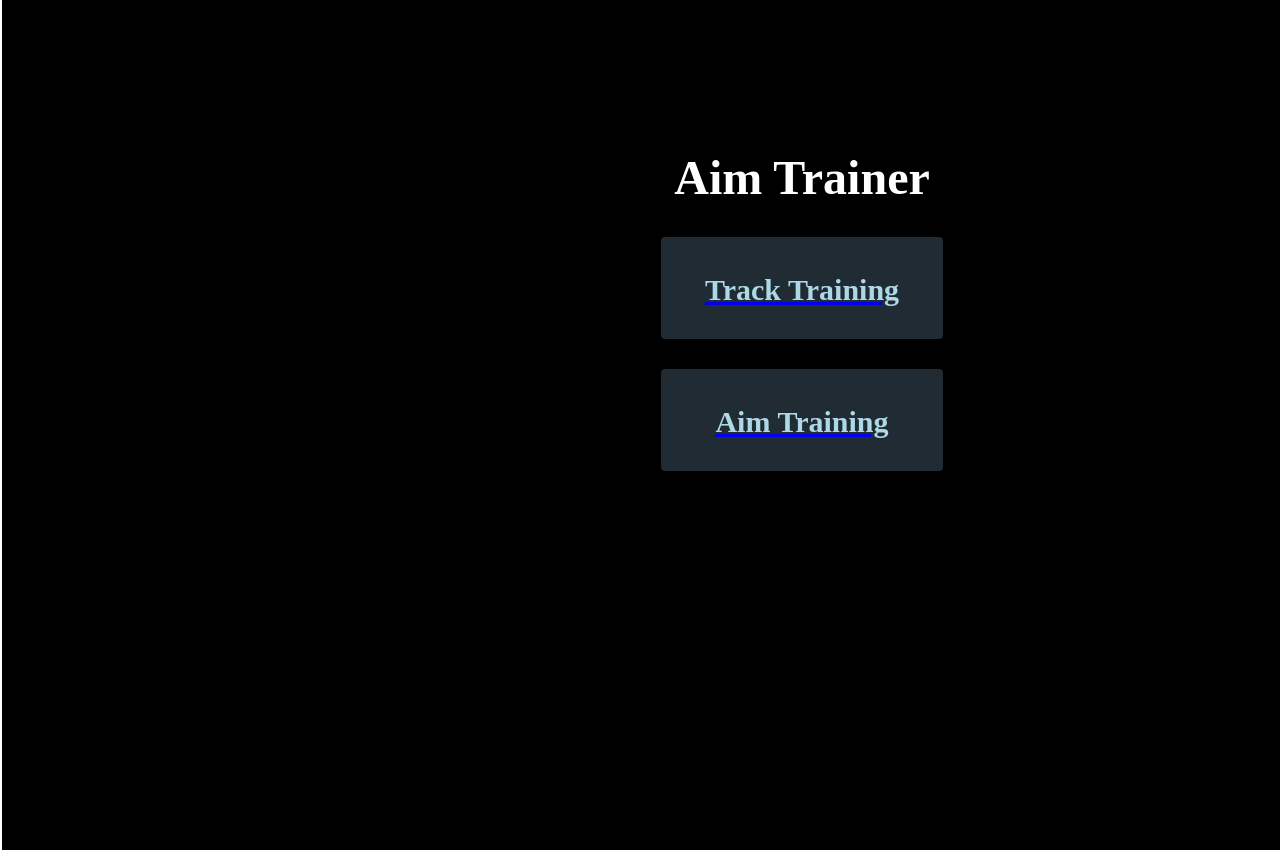
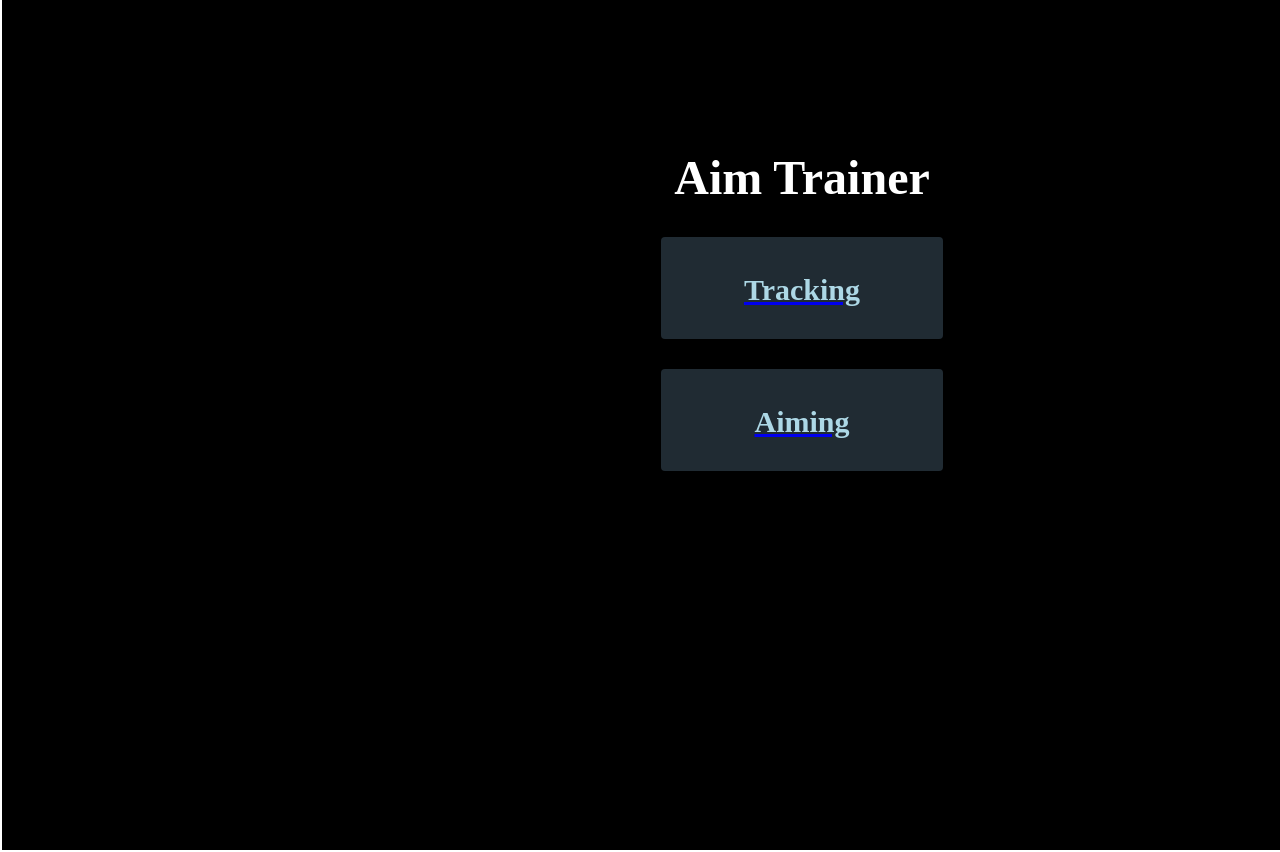
Before and after one commit to hengchang1223/Aim-Trainer, a React (Create React App) app: page /#/ in a window 1280 px wide. Shown: the top 852 px of the page. Built offline with nearby package versions, Linux system fonts and the light colour scheme.

Commit message:
Fix memory leak

```diff
--- a/src/App.js
+++ b/src/App.js
@@ -33,11 +33,11 @@ const App = () => {
                     <div className="container">
                         <h1>Aim Trainer</h1>
                             <Link className="gameSetting" to='/Track'>
-                                <h2>Track Training</h2>
+                                <h2>Tracking</h2>
                             </Link>
 
                             <Link className="gameSetting" to='/Aim'>
-                                <h2>Aim Training</h2>
+                                <h2>Aiming</h2>
                             </Link>
                     </div>
                 </div>
--- a/src/components/Aim/Aim.js
+++ b/src/components/Aim/Aim.js
@@ -172,7 +172,7 @@ const Aim = () => {
             <div>
                 <div className="outerContainer">
                     <div className="container">
-                            <h1>Aim Training</h1>
+                            <h1>Aiming</h1>
                             <Link className="gameSetting" to='/Aim/PlayAim/'>
                                 <h2>Play</h2>
                             </Link>
--- a/src/components/Aim/PlayAim.js
+++ b/src/components/Aim/PlayAim.js
@@ -25,6 +25,7 @@ class PlayAim extends Component {
     };
 
     componentWillUnmount() {
+        clearInterval(this.timer);
         document.removeEventListener('keydown', this.handleKeyPressed);
     };
 
@@ -172,14 +173,14 @@ class PlayAim extends Component {
 
                 <div className="container">
                     <div
-                    onClick={this.state.timerOn && this.shootHandler}
+                    onClick={this.state.timerOn ? this.shootHandler : null}
                     style={{padding: '0px', left, top, position: 'absolute'}}
                     >
                         <RedDot />
                     </div>
-                    {keyPressed && (
-                        <Redirect to={'/Track'} />
-                    )}
+                    {keyPressed ? (
+                        <Redirect to={'/Aim'} />
+                    ) : null}
                 </div>
 
             </div>
--- a/src/components/Track/PlayTrack.js
+++ b/src/components/Track/PlayTrack.js
@@ -33,6 +33,10 @@ class PlayTrack extends Component {
     };
 
     componentWillUnmount() {
+        clearInterval(this.timer);
+        clearInterval(this.track);
+        clearInterval(this.moving);
+        clearInterval(this.changeDirection);
         document.removeEventListener('keydown', this.handleKeyPressed);
     };
 
@@ -194,8 +198,8 @@ class PlayTrack extends Component {
                     <div
                     // onMouseEnter={this.state.trackStart && this.hoverOnHandler}
                     // onMouseLeave={this.state.trackStart && this.hoverOutHandler}
-                    onMouseEnter={this.state.trackOn && this.hoverOnHandler}
-                    onMouseLeave={this.state.trackOn && this.hoverOutHandler}
+                    onMouseEnter={this.state.trackOn ? this.hoverOnHandler : null}
+                    onMouseLeave={this.state.trackOn ? this.hoverOutHandler : null}
                     style={{padding: '0px', left, top, position: 'absolute'}}
                     >
                         <RedDot />
--- a/src/components/Track/Track.js
+++ b/src/components/Track/Track.js
@@ -141,7 +141,7 @@ const Track = () => {
             <div>
                 <div className="outerContainer">
                     <div className="container">
-                            <h1>Track Training</h1>
+                            <h1>Tracking</h1>
                             <Link className="gameSetting" to='/Track/PlayTrack/'>
                                 <h2>Play</h2>
                             </Link>
```
